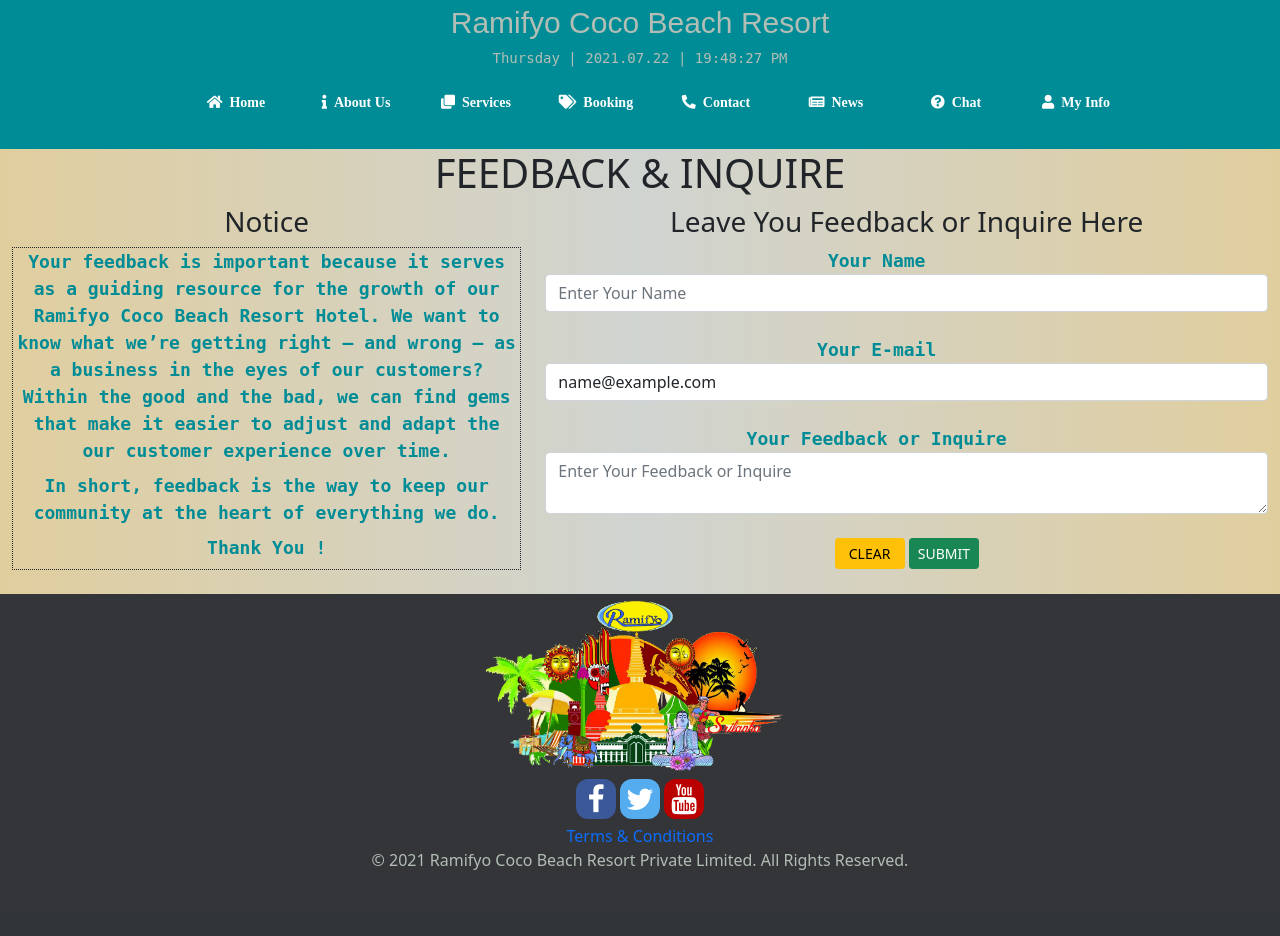
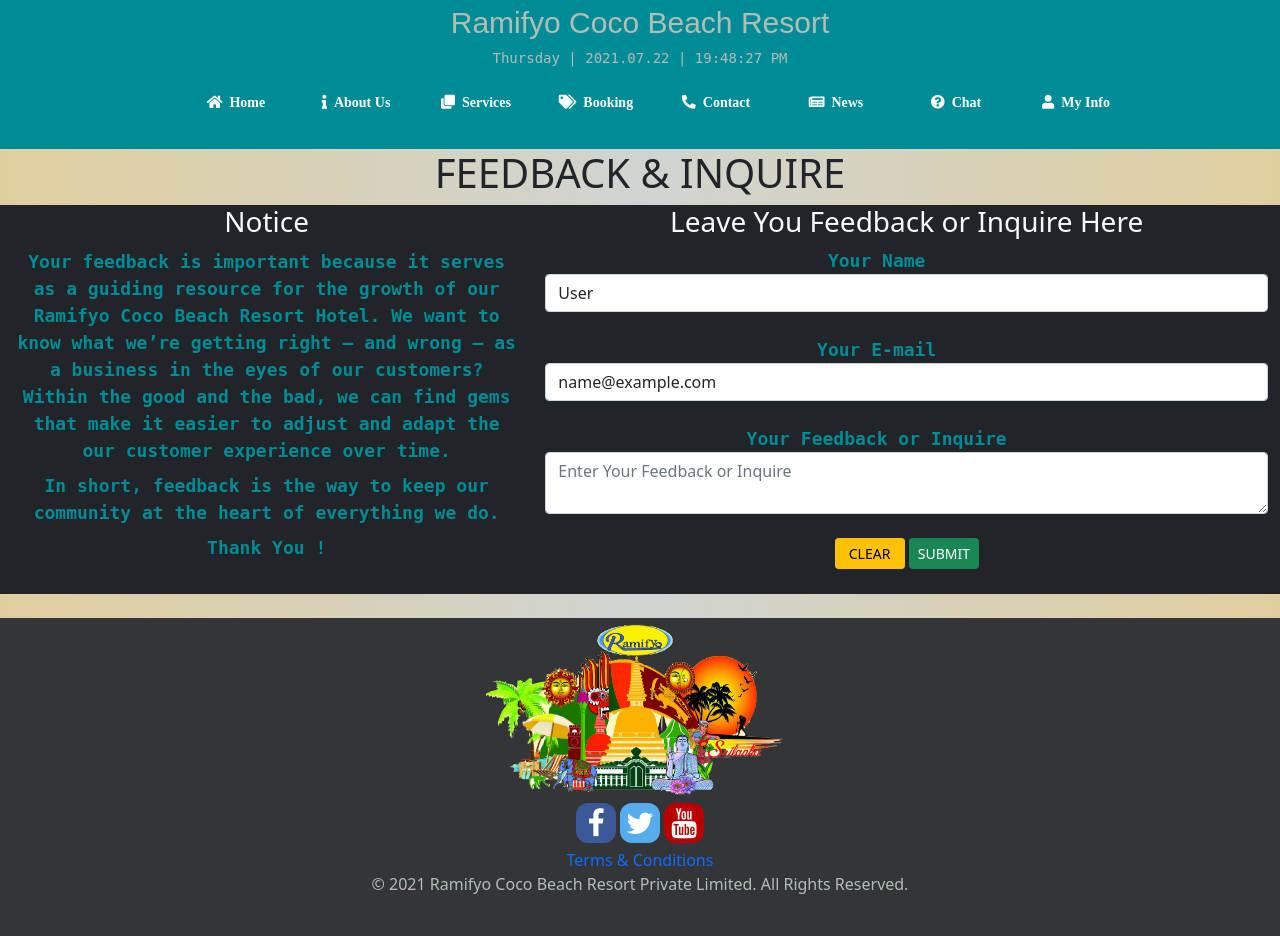
Before and after one commit to SameeraGurusinghe/RamifyoCocoBeachResort, a PHP site: page /project/feedback.php in a window 1280 px wide. Before the commit the page ends 870 px from the top, so only its background shows below. Run offline with PHP 8.4, Linux system fonts and the light colour scheme; the visitor is signed in with stand-in values (Sample User, id 1); tables that the repository leaves empty or names only in its code hold one stand-in row (values such as "Sample post"); grey boxes marked "Sample" are stand-in pictures.

Commit message:
style changes

```diff
--- a/feedback.php
+++ b/feedback.php
@@ -1,12 +1,20 @@
-<!--Session start-->
+<!--Session-->
 <?php
 session_start();
 if(!isset($_SESSION['email'])){
     header('location:Login.php');
 }
+
+//Database Connection include end
+include_once("includes/dbconnection.php");
+
+//retrive customer's info
+$email = $_SESSION['email'];
+$Result = mysqli_query($db,"SELECT * FROM users WHERE email='$email'");
+while($row=mysqli_fetch_array($Result)){
+$_SESSION['fullname'] = $row["fullname"];
+}
 ?>
-<!--Session end-->
-
 
 <!DOCTYPE html>
 <html language="en">
@@ -16,15 +24,9 @@ if(!isset($_SESSION['email'])){
         <meta name="viewport" content="width=device-width, initial-scale=1, shrink-to-fit=no">
         <link rel="shortcut icon" type="image/x-icon" href="images/hotel.png"/>
         <link href="assets/css/bootstrap.min.css" rel="stylesheet"/>
+        <script src="assets/js/bootstrap.bundle.min.js"></script>
 		<link href="css/style.css" type="text/css" rel="stylesheet">
     </head>
-
-<!--Database Connection include start-->
-<?php
-include_once("includes/dbconnection.php");
-?>
-<!--Database Connection include end-->
-
 
 <body>
 
@@ -38,8 +40,8 @@ include_once("includes/header.php");
     <h1>feedback & inquire</h1>
 
     <div class="row">
-        <div class="col-sm-5 text-center">
-            <h3>Notice</h3>
+        <div class="col-sm-5 text-center bg-dark">
+            <h3 class="text-light">Notice</h3>
             <div class="feedback-info-us">
                 <h5>Your feedback is important because it serves as a guiding resource for the growth of our Ramifyo Coco Beach Resort Hotel. We want to know what we’re getting right — and wrong — as a business in the eyes of our customers? Within the good and the bad, we can find gems that make it easier to adjust and adapt the our customer experience over time.</h5>
 
@@ -49,21 +51,24 @@ include_once("includes/header.php");
 
         </div>
 
-        <div class="col-sm-7 text-center">
-            <h3>Leave You Feedback or Inquire Here</h3>
+        <div class="col-sm-7 text-center bg-dark">
+            <h3 class="text-light">Leave You Feedback or Inquire Here</h3>
 
             <form action="controller.php" method="POST">
 
             <div class="feedback-send-us">
-                <label class="lable-deco">Your Name</label><br><input type="text" class="form-control" name="feedname" placeholder="Enter Your Name" required>
+                <label class="lable-deco">Your Name</label><br>
+                <input type="text" class="form-control" name="feedname" placeholder="Enter Your Name" value="<?php echo $_SESSION['fullname']; ?>" required>
             </div><br>
 
             <div class="feedback-send-us">
-                <label class="lable-deco">Your E-mail</label><br><input type="email" class="form-control" name="feddemailid" placeholder="Enter Your E-mail" value="<?php echo $_SESSION['email']; ?>" required>
+                <label class="lable-deco">Your E-mail</label><br>
+                <input type="email" class="form-control" name="feddemailid" placeholder="Enter Your E-mail" value="<?php echo $email; ?>" required>
             </div><br>
 
             <div class="feedback-send-us">
-                <label class="lable-deco">Your Feedback or Inquire</label><br><textarea class="form-control" name="feeddescription" placeholder="Enter Your Feedback or Inquire" required></textarea>
+                <label class="lable-deco">Your Feedback or Inquire</label><br>
+                <textarea class="form-control" name="feeddescription" placeholder="Enter Your Feedback or Inquire" required></textarea>
             </div><br>
 
             <div class="feedback-send-us">
@@ -74,10 +79,9 @@ include_once("includes/header.php");
             </form><br>
 
         </div>
-    </div>
+    </div><br>
 
 </div>
-
 
 
 <!--footer include start-->
@@ -86,6 +90,5 @@ include_once("includes/footer.php");
 ?>
 <!--footer include end-->
 
-
 </body>
 </html>
--- a/includes/header.php
+++ b/includes/header.php
@@ -3,10 +3,8 @@ date_default_timezone_set('Asia/Colombo');
 include_once("includes/dbconnection.php");
 ?>
 
-
 <link rel="stylesheet" type="text/css" href="css/style.css">
 <link rel="stylesheet" type="text/css" href="https://use.fontawesome.com/releases/v5.15.2/css/all.css">
-
 
 <!--**********script for chat box strat***********-->
 <script type="text/javascript">
@@ -56,7 +54,6 @@ include_once("includes/dbconnection.php");
 				</li>
 
 				<li class="hover-me"><a href="rooms.php">Rooms</a></li>
-
 			</ul>
 		</div>
 	</li>
@@ -72,6 +69,7 @@ include_once("includes/dbconnection.php");
 		$Result = mysqli_query($db,"SELECT * FROM users WHERE email='$useremail' ");
 		while($row = mysqli_fetch_array($Result)){
 		$utype = $row["usertype"];
+		$fullname = $row["fullname"];
 		$prophoto = $row["propicture"];
 		$id = $row['nic'];
 		$proimg = $row["propicture"];
@@ -87,14 +85,14 @@ include_once("includes/dbconnection.php");
 		echo "<li><a href='UserHomePage.php'><i class='fas fa-user'>&nbsp;&nbsp;My Info</i></a>";
 			echo "<div class='sub-menu-1'>";
 				echo "<ul>";
-	echo "<span style='color: yellow;'>";
-	echo "Hi ".$_SESSION['email'];
-	echo "</span>";
+					echo "<small class='text-warning'>";
+					echo "<mark>Hi ".$fullname;
+					echo "</mark></small>";
 					echo "<img class='user-image' src='action_pages/$proimg' alt='No profile picture'>";
 					echo "<li><a href='profile.php'><i class='fas fa-pencil-square-o'>&nbsp;&nbsp;Edit Profile</i></a></li>";
 
 
-	/****** Display button for access to the dashboard if usertype is 1 or 2 start ******/
+					/****** Display button for access to the dashboard according to the usertype******/
 					if ($utype == '1') {
 						echo "<li><a href='admindashbord.php'><i class='fas fa-cogs'>&nbsp;&nbsp;Dashboard</i></a></li>";
 					}
@@ -104,31 +102,29 @@ include_once("includes/dbconnection.php");
 					elseif($utype == '0'){
 						echo "<li><a href='UserHomePage.php'><i class='fas fa-cogs'>&nbsp;&nbsp;My Account</i></a></li>";
 					}
-	/****** Display button for access to the dashboard if usertype is 1 or 2 end ******/
+					/****** Display button for access to the dashboard according to the usertype ******/
 
 					echo "<li><a href='action_pages/Logout.php'><i class='fas fa-sign-out-alt'>&nbsp;&nbsp;Log Out</i></a></li>";
-	echo "<ul>";
+				echo "</ul>";
 			echo "</div>";
 		echo "</li>";
 		}
 
 		else {
-	echo "<li><a href='Login.php'><i class='fas fa-sign-in-alt'>&nbsp;&nbsp;Log In</i></a></li>
-	</ul>";
+		echo "<li><a href='Login.php'><i class='fas fa-sign-in-alt'>&nbsp;&nbsp;Log In</i></a></li>";
 		}
 	?>
 	<!--== When customer logged in, new "Feedback" button display and "LOG IN" button automatically change to "LOG OUT" button end ==-->
 
 <!--== Ramifyo header button design end ==-->
+</ul>
 </div>
 
 <!-- The cocoModal -->
 <div id="RamifyoModalBox" class="cocomodal">
 
 <!--header include start-->
-<?php
-include_once("includes/ourstorybox.php");
-?>
+<?php include_once("includes/ourstorybox.php"); ?>
 <!--header include end-->
 
 <script>
--- a/news.php
+++ b/news.php
@@ -20,7 +20,7 @@ if(!isset($_SESSION['email'])){
 	<link rel="shortcut icon" type="image/x-icon" href="images/hotel.png"/>
 	<link rel="stylesheet" type="text/css" href="css/style.css">
 	<link rel="stylesheet" type="text/css" href="https://use.fontawesome.com/releases/v5.15.2/css/all.css">
-  <link href="css/bootstrap.min.css" rel="stylesheet">
+  	<link href="css/bootstrap.min.css" rel="stylesheet">
 </head>
 
 
```
Also changed, not shown: UserHomePage.php (+11 -3 lines), profile.php (+6 -4 lines), action_pages/profilepicture/967898765v.png (added). Lines whose indentation alone changed are shown as unchanged.
